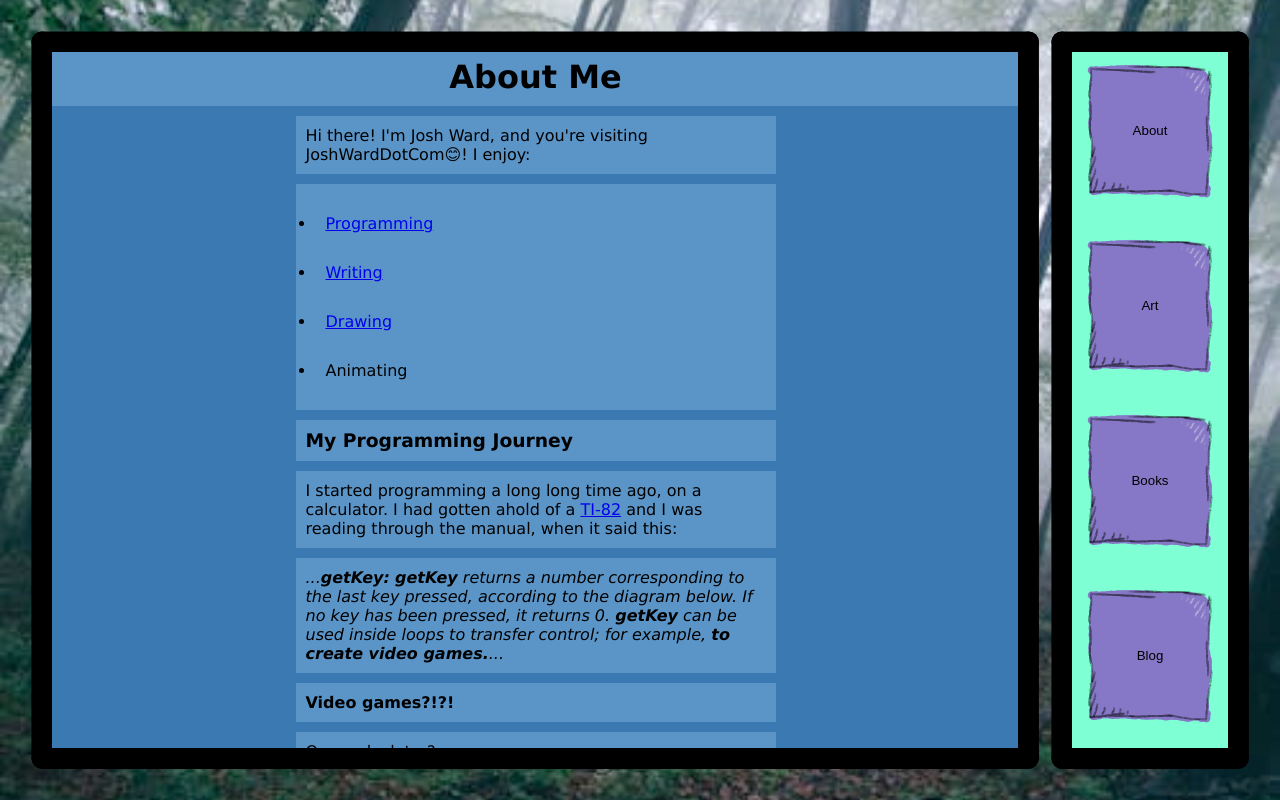
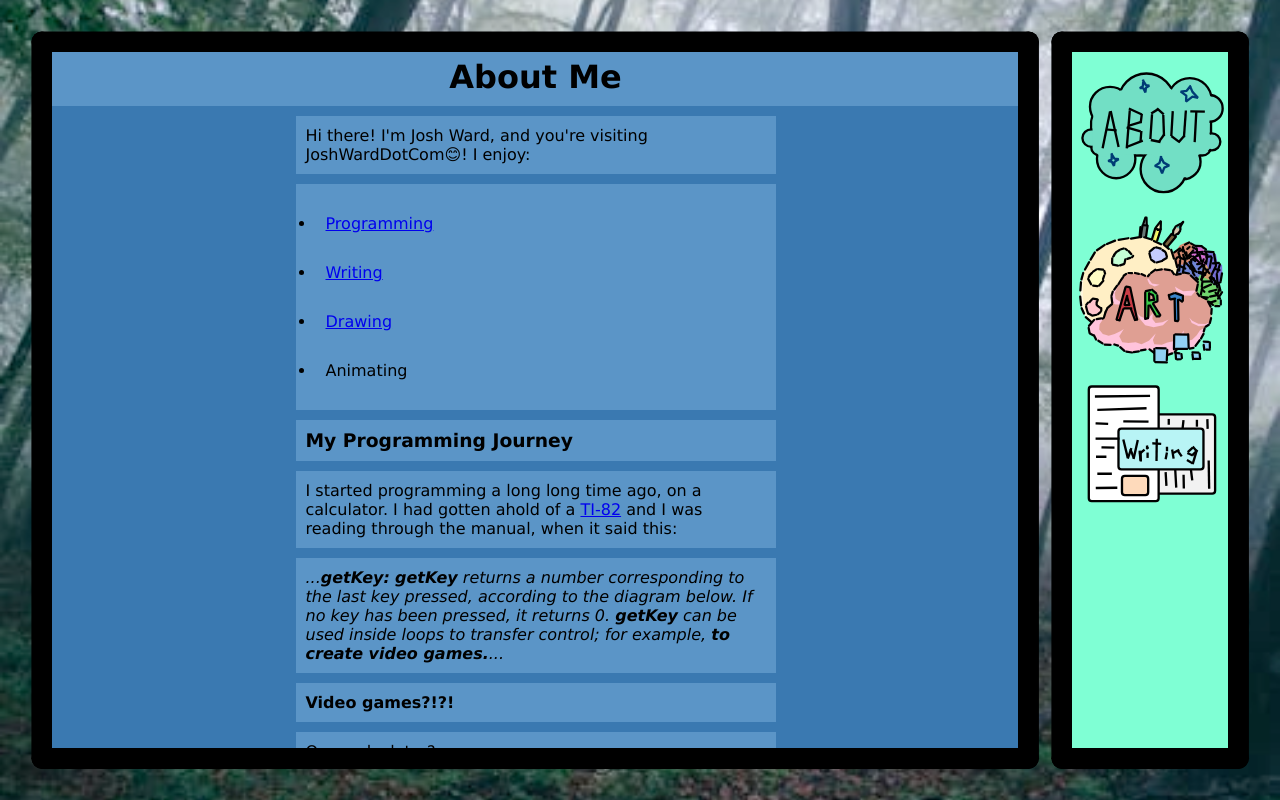
Before and after one commit to EfficiencySimplicity/Home, a website: page src/public/home/index.html in a window 1280 px wide. Drawn offline with Linux system fonts and the light colour scheme; files whose address does not match are found by name.

Commit message:
icons and redesign

```diff
--- a/src/public/home/index.html
+++ b/src/public/home/index.html
@@ -28,12 +28,9 @@
 
         <div id = "page-box-holder">
             <div id="page-box">
-                <button class = "preview-button"onclick = "setEmbed('/about');">About</button>
-                <button class = "preview-button"onclick = "setEmbed('https:\/\/purelyhuman.xyz/artists/JoshuaWard');">Art</button>
-                <button class = "preview-button"onclick = "setEmbed('/books');">Books</button>
-                <button class = "preview-button"onclick = "setEmbed('/blog');">Blog</button>
-                <button class = "preview-button"onclick = "setEmbed('/likes');">RCDs</button>
-                <button class = "preview-button"onclick = "setEmbed('/projects');">Projects</button>
+                <button id = 'about-icon' class = "preview-button"onclick = "setEmbed('/about');"></button>
+                <button id = 'art-icon' class = "preview-button"onclick = "setEmbed('https:\/\/purelyhuman.xyz/artists/JoshuaWard');"></button>
+                <button id = 'blog-icon' class = "preview-button"onclick = "setEmbed('/blog');"></button>
             </div>
             <div class = 'sketch-border-overlay'></div>
         </div>
--- a/src/public/home/styles.css
+++ b/src/public/home/styles.css
@@ -90,7 +90,8 @@ body {
 
   display:               grid;
   grid-template-columns: 1fr;
-  justify-content:       space-around;
+  grid-auto-rows:        150px;
+
   row-gap:               10px;
   padding:               10px;
 
@@ -108,5 +109,27 @@ body {
   justify-self: center;
 
   background:      url('assets/DefaultLinkBox.png') no-repeat center;
+  background-size: 100%;
+
+  transform: scale(100%);
+  transition: .1s;
+}
+
+.preview-button:hover {
+  transform: scale(110%);
+}
+
+#art-icon {
+  background:      url('assets/art-icon.svg') no-repeat center;
   background-size: 90%;
 }
+
+#about-icon {
+  background:      url('assets/about-icon.svg') no-repeat center;
+  background-size: 90%;
+}
+
+#blog-icon {
+  background:      url('assets/blog-icon.svg') no-repeat center;
+  background-size: 90%;
+}
```
Also changed, not shown: src/public/home/assets/about-icon.svg (added), src/public/home/assets/art-icon.svg (added), src/public/home/assets/blog-icon.svg (added), 7 other files.
